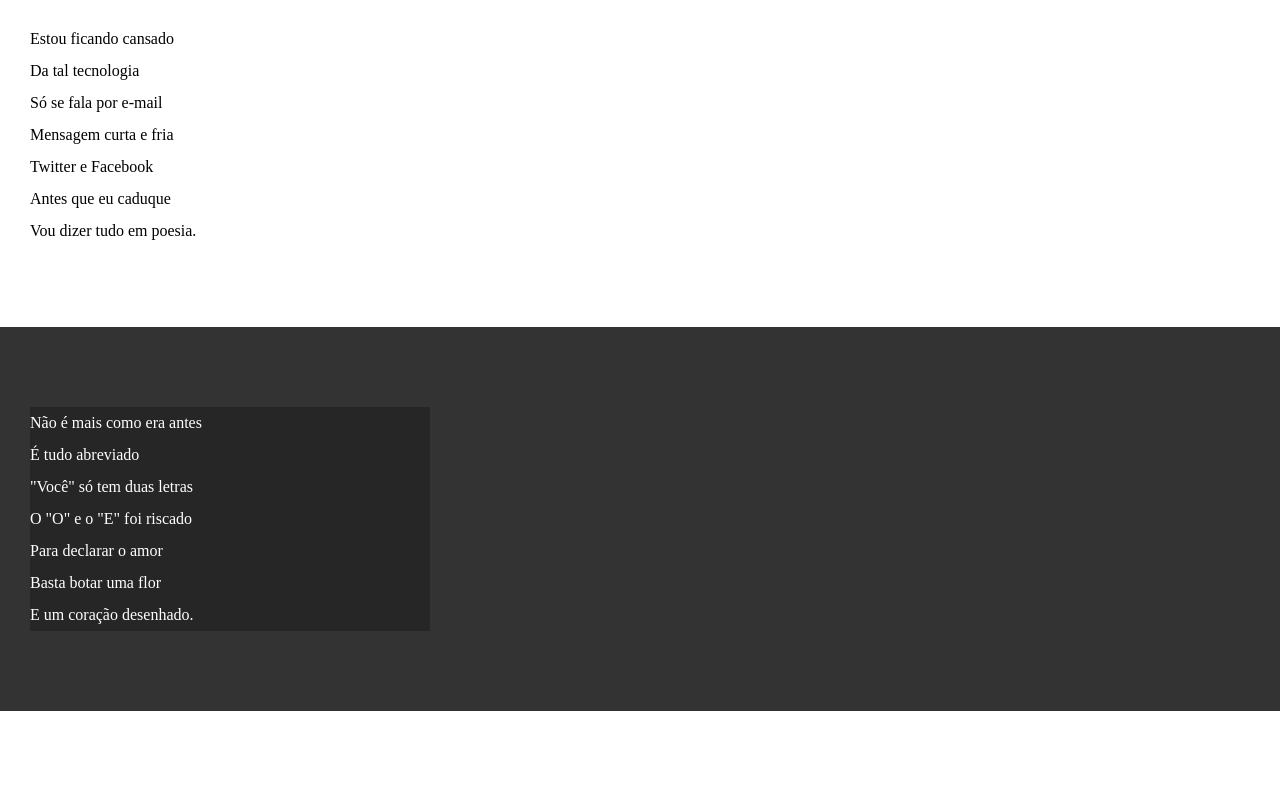
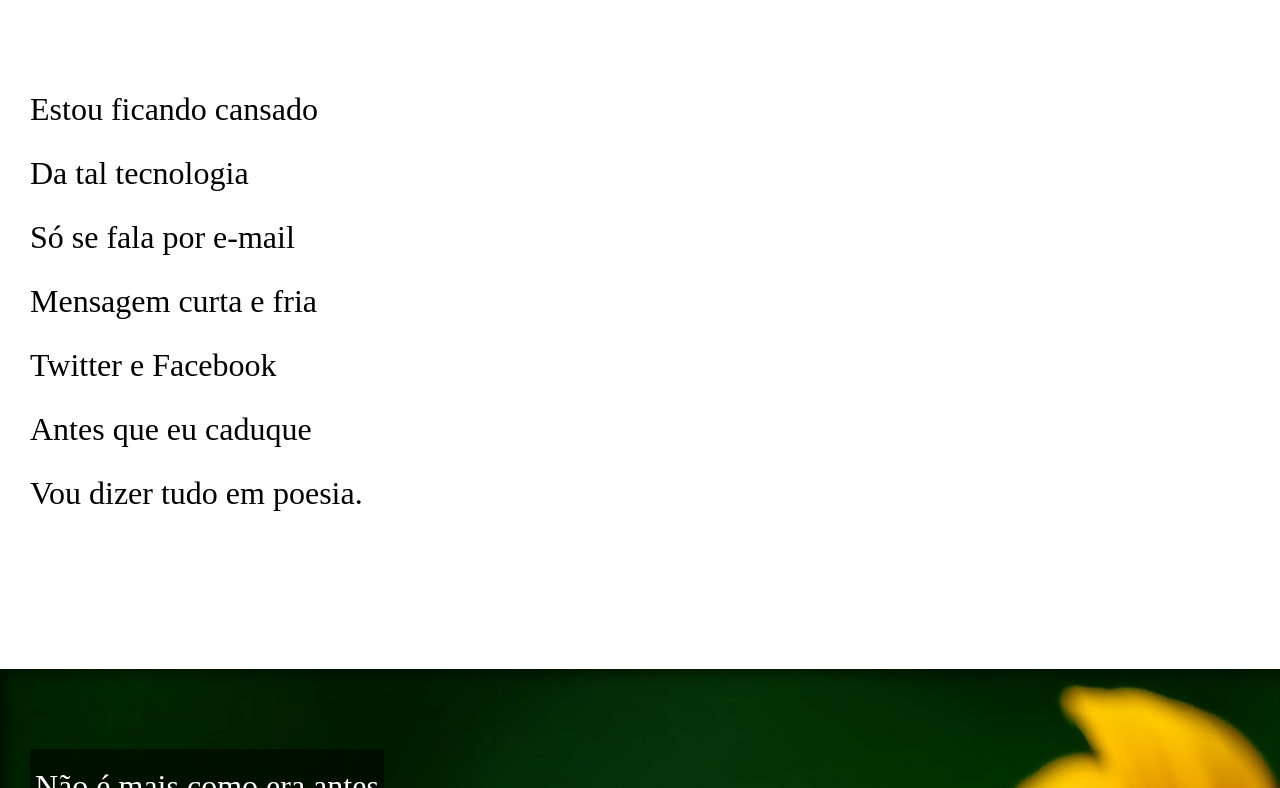
Before and after one commit to PedroHenriqueDosSantosNL/html-css, a plain HTML site: page desafios/desafio012/desafio012.html in a window 1280 px wide. Shown: the part 212-1000 px from the top of the page. Drawn offline with Linux system fonts and the light colour scheme.

Commit message:
atualizei exercício 12

```diff
--- a/desafios/desafio012/desafio012.html
+++ b/desafios/desafio012/desafio012.html
@@ -25,7 +25,7 @@
         </p>
     </section>
 
-    <section class="imagem">
+    <section class="imagem" id="img01">
         <p>
             Não é mais como era antes <br>
             É tudo abreviado <br>
@@ -59,7 +59,7 @@
         </p>
     </section>
 
-    <section class="imagem">
+    <section class="imagem" id="img02">
         <p>
             Tenho saudade das cartas <br>
             Escritas com a própria mão <br>
--- a/desafios/desafio012/style.css
+++ b/desafios/desafio012/style.css
@@ -19,6 +19,7 @@ header {
 header > h1 {
     padding-top: 50px;
     font-variant: small-caps;
+    font-size: 10vh ;
 }
 
 header > p {
@@ -40,6 +41,11 @@ section {
     padding-bottom: 10vh;
     line-height: 2em;
     padding-left: 30px;
+    font-size: 4vh;
+}
+
+section > p {
+    padding-bottom: 2em;
 }
 
 section.normal {
@@ -50,11 +56,25 @@ section.normal {
 section.imagem {
     background-color: rgb(51, 51, 51);
     color: white;
+    box-shadow: inset 6px 6px 13px 0px rgba(0, 0, 0, 0.473);
+    background-size: cover;
+    background-attachment: fixed;
 }
 
 section.imagem > p {
-    width: 400px;
-    background-color: rgba(0, 0, 0, 0.253);
+    display: inline-block;
+    padding: 5px;
+    background-color: rgba(0, 0, 0, 0.514);
+    text-shadow: 1px 1px 0px black;
+}
+
+section#img01 {
+    background-image: url(imagens/background001.jpg);
+    background-position: right center;
+}
+
+section#img02 {
+    background-image: url(imagens/background002.jpg);
 }
 
 footer {
```
